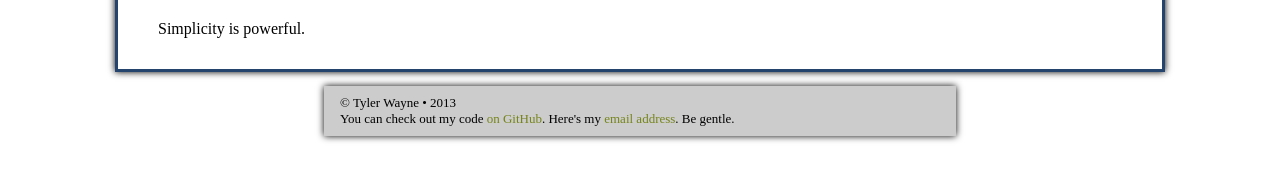
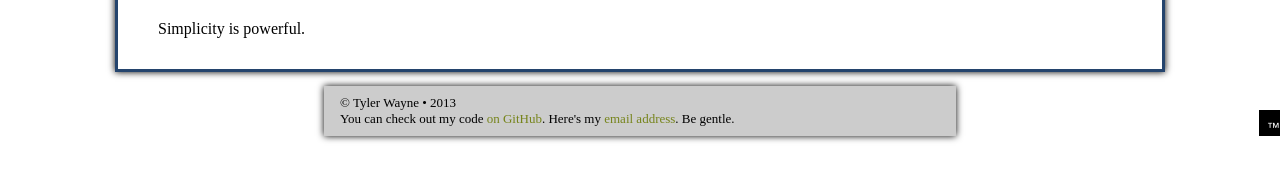
Before and after one commit to tylermumford/website-old, a Jekyll site: the page built from index.md, in a window 1280 px wide. Shown: the part 570-751 px from the top of the page. Built offline with Jekyll 4.4.1, drawn with Linux system fonts in a browser that asks for light colours.

Commit message:
Added a signature TM to each page.

```diff
--- /dev/null
+++ b/_includes/signature
@@ -0,0 +1,23 @@
+<div class="locked-box bottom-right">
+  <span class="TM">&#0153;</span>
+</div>
+<style>
+  body {
+    position: relative;
+  }
+  .locked-box {
+    background-color: black;
+    margin: 0;
+    padding: 8px 0 0 8px;
+    position: absolute;
+  }
+  .bottom-right {
+    bottom: 0;
+    right: 0;
+  }
+  .TM {
+    color: white;
+    font-family: Helvetica, Arial, sans-serif;
+    font-size: 10pt;
+  }
+</style>
--- a/_layouts/default.html
+++ b/_layouts/default.html
@@ -25,5 +25,6 @@
 </footer>
 
 {% include analytics %}
+{% include signature %}
 </body>
 </html>
```
